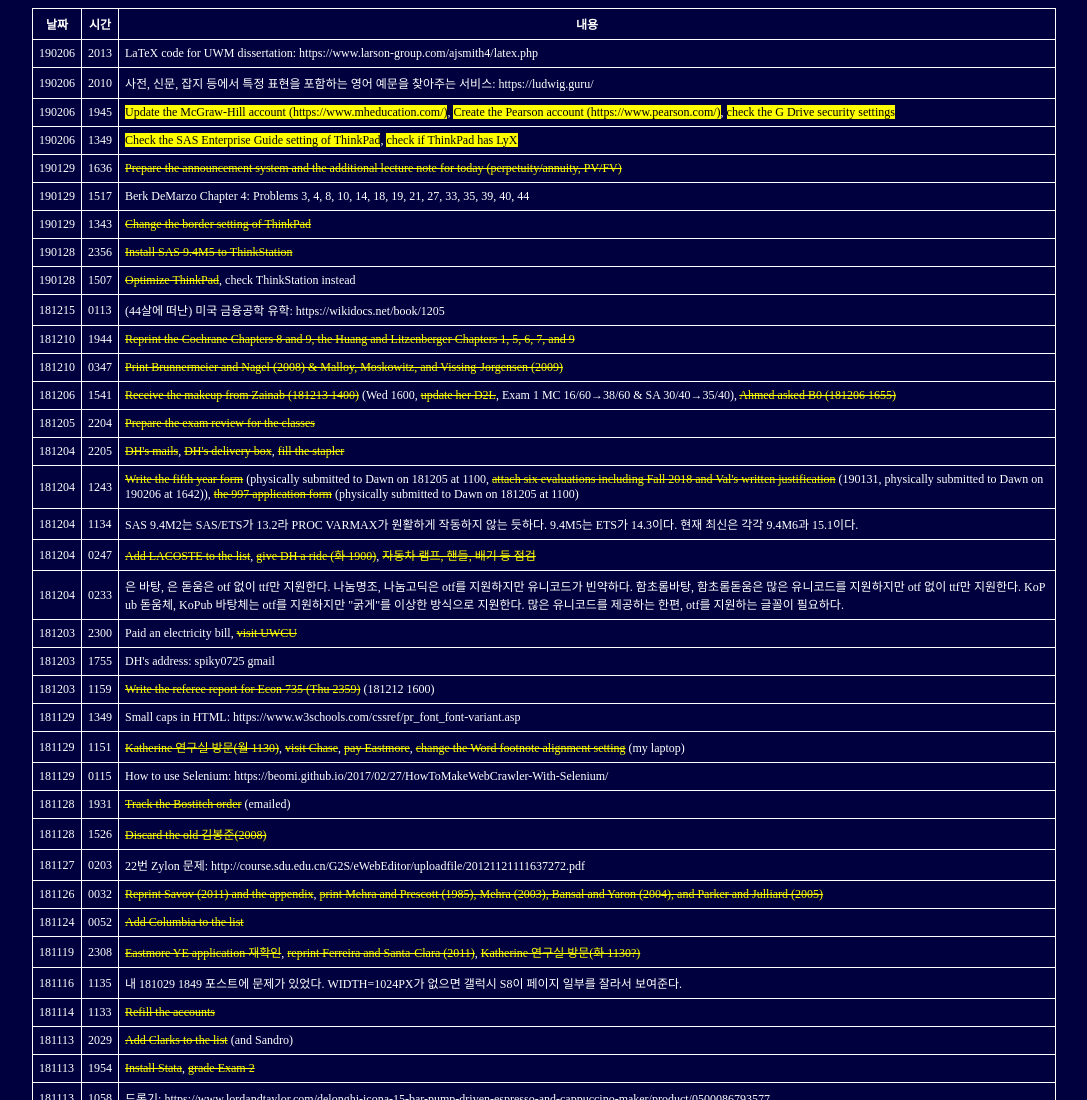
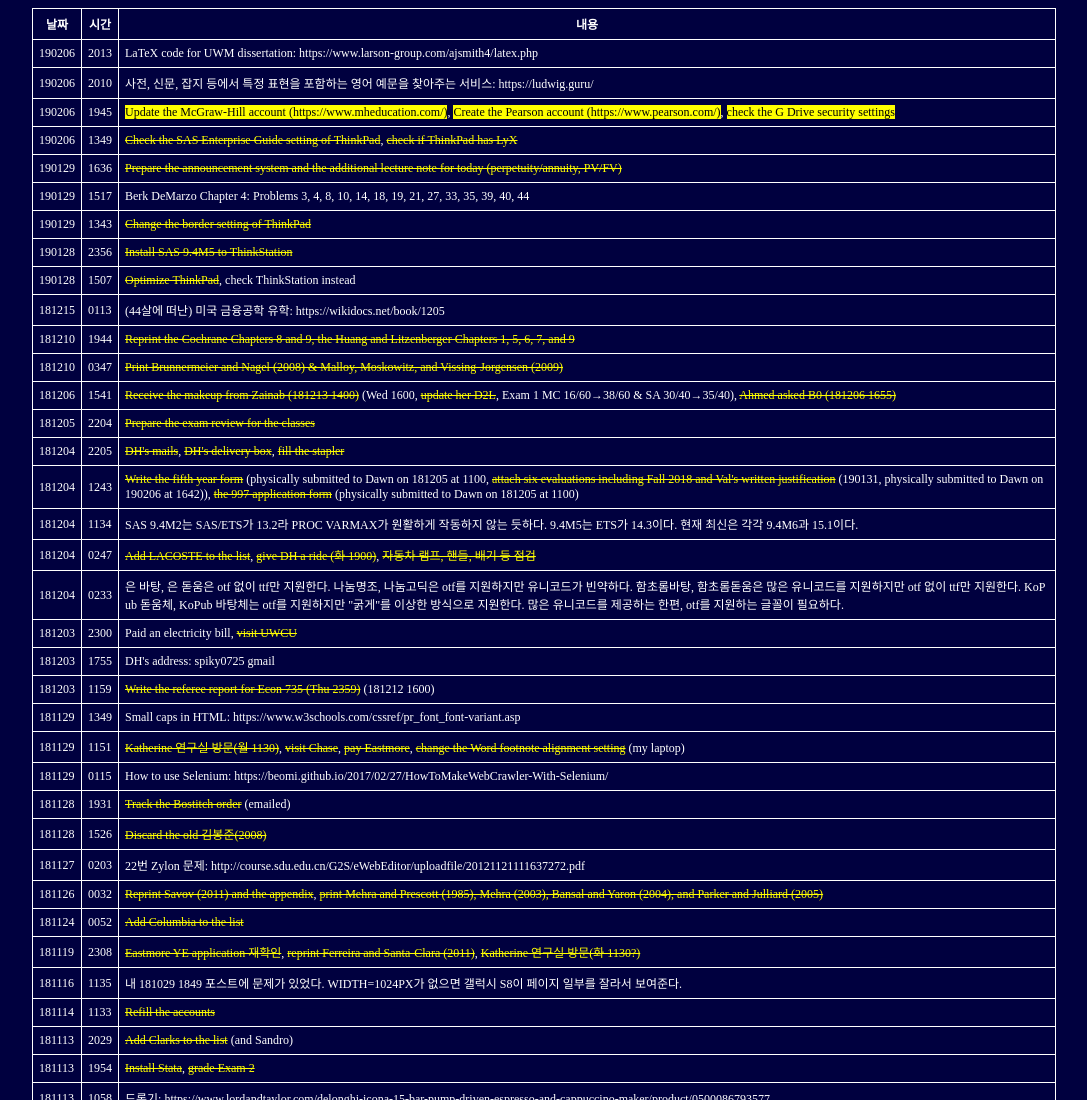
Before and after one commit to mo2go4/notepad, a plain HTML site: page index.htm in a window 1280 px wide. Shown: the top 1100 px of the page, without its empty margins (96-1183 px from the left). Drawn offline with Linux system fonts and the light colour scheme.

Commit message:
Update index.htm

```diff
--- a/index.htm
+++ b/index.htm
@@ -48,7 +48,7 @@ strike,a{color:#ffff00}
 <tr>
 <td>190206</td>
 <td>1349</td>
-<td><mark>Check the SAS Enterprise Guide setting of ThinkPad</mark>, <mark>check if ThinkPad has LyX</mark></td>
+<td><strike>Check the SAS Enterprise Guide setting of ThinkPad</strike>, <strike>check if ThinkPad has LyX</strike></td>
 </tr>
 
 <tr>
```
